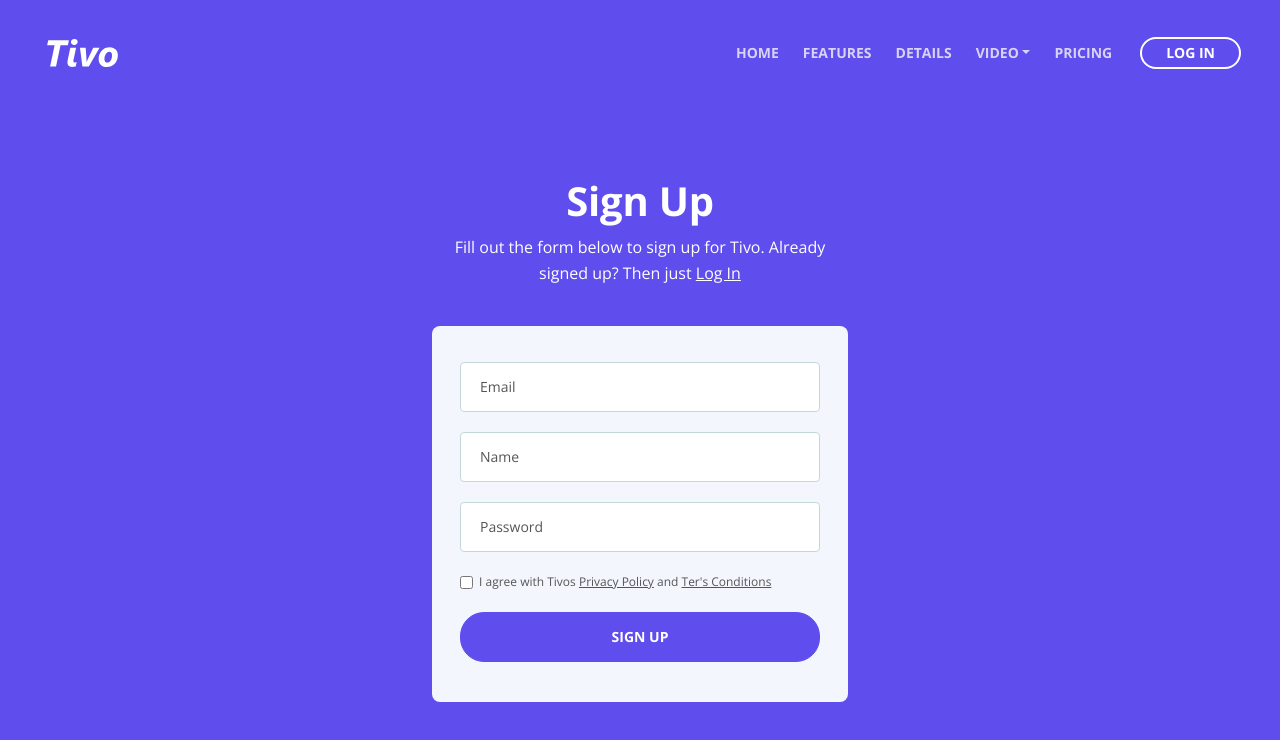
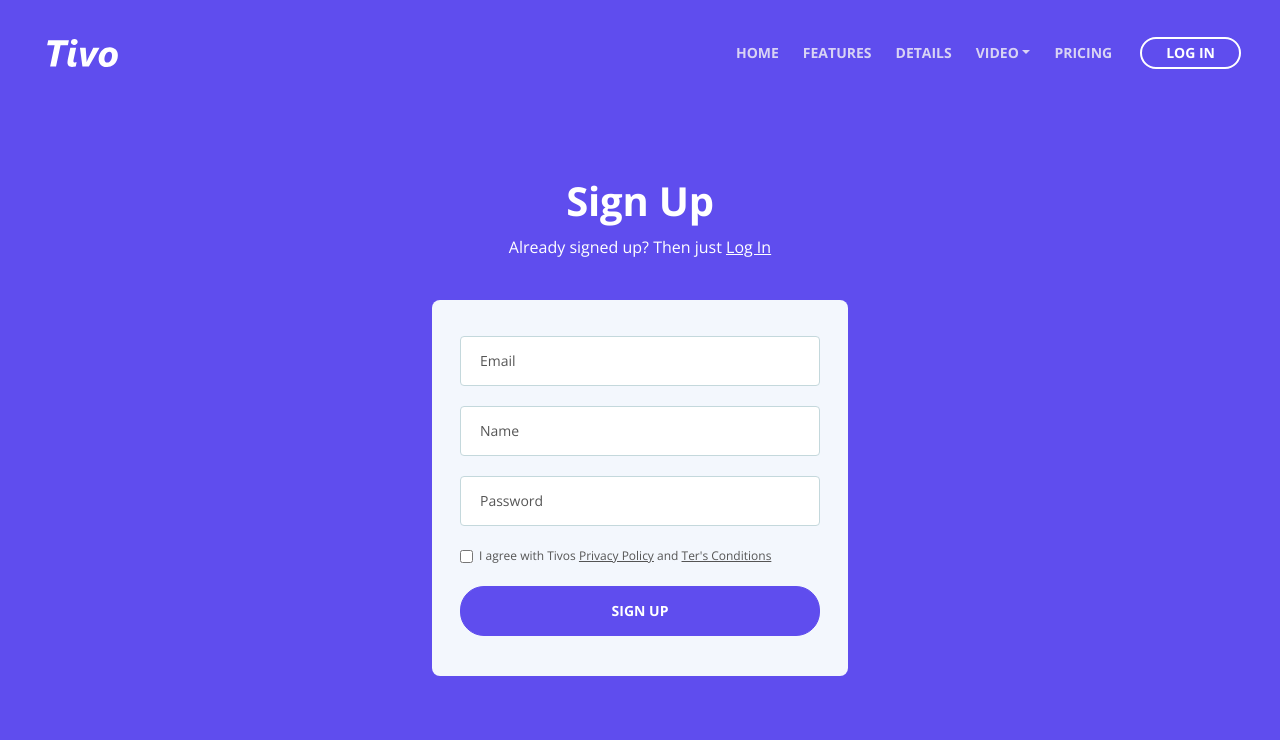
Before and after one commit to samyukthaa77/p2p-lending, a Next.js app: page /signup in a window 1280 px wide. Shown: the top 740 px of the page. Built offline with nearby package versions, Linux system fonts and the light colour scheme.

Commit message:
Signup Change

```diff
--- a/pages/signup.js
+++ b/pages/signup.js
@@ -35,7 +35,6 @@ export default function Home() {
 						<div className="col-lg-12">
 							<h1>Sign Up</h1>
 							<p>
-								Fill out the form below to sign up for Tivo.
 								Already signed up? Then just{" "}
 								<Link href="/login">
 									<a className="white">Log In</a>
```
